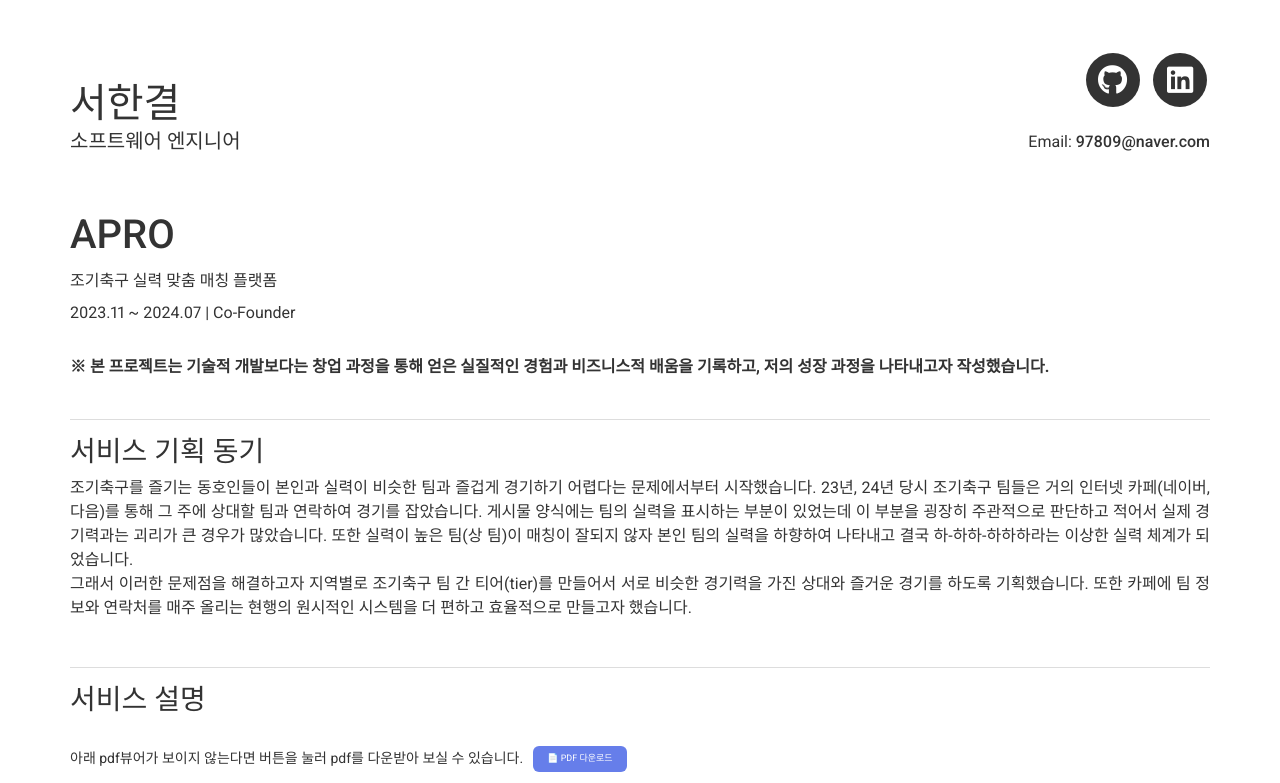
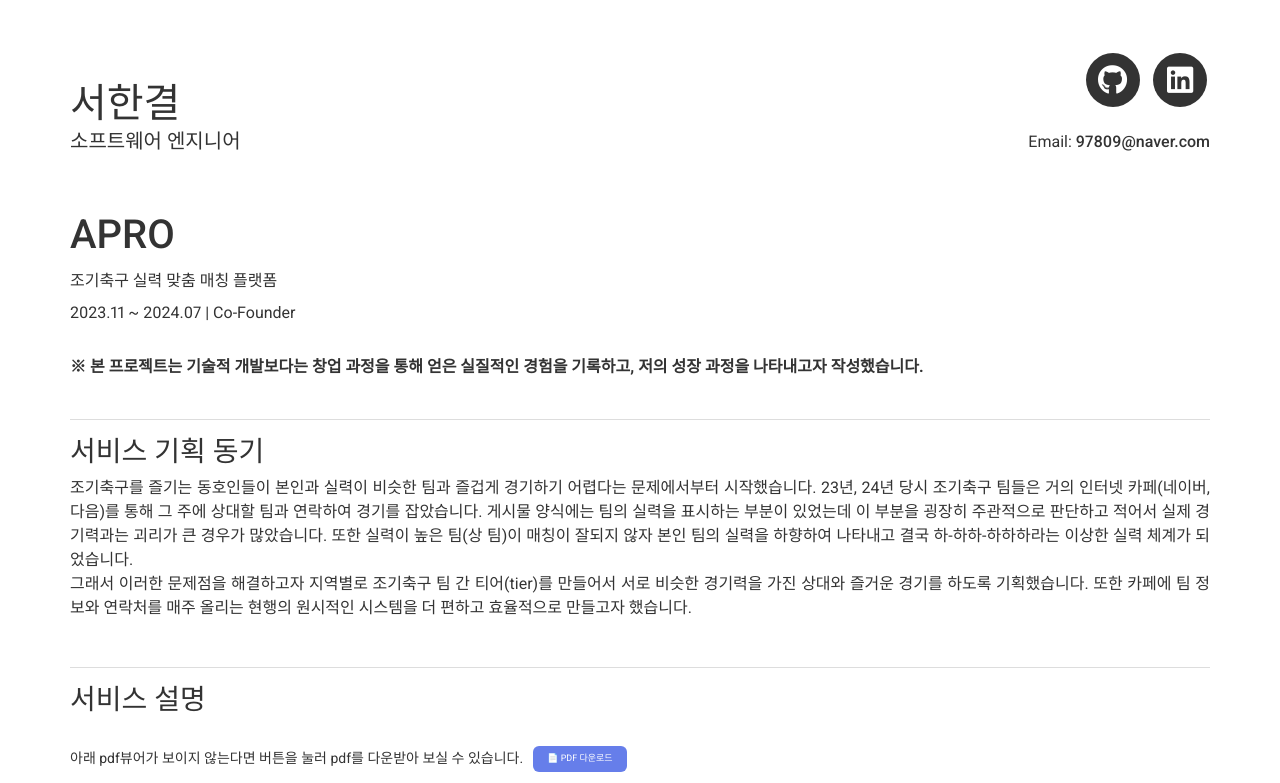
Before and after one commit to Hangyeol-SSeo/Hangyeol-SSeo.github.io, a Jekyll site: the page built from apro.md, in a window 1280 px wide and 900 px high, cut to the strip 0-783 px from the top of the window. Built offline with Jekyll 4.4.1, drawn with Linux system fonts in a browser that asks for light colours; nearby versions of some CDN libraries.

Commit message:
apro 맞춤법 및 문맥 수정2

```diff
--- a/apro.md
+++ b/apro.md
@@ -8,7 +8,7 @@ permalink: /experience/apro/
   <h1 style="margin-bottom: 10px;">APRO</h1>
   <p style="font-size: 1.6rem; color: #333; margin-bottom: 8px;">조기축구 실력 맞춤 매칭 플랫폼</p>
   <p style="font-size: 1.6rem; color: #333; margin-bottom: 30px;">2023.11 ~ 2024.07 | Co-Founder</p>
-  <p style="font-size: 1.6rem; color: #333; margin-bottom: 20px; font-weight: 600">※ 본 프로젝트는 기술적 개발보다는 창업 과정을 통해 얻은 실질적인 경험과 비즈니스적 배움을 기록하고, 저의 성장 과정을 나타내고자 작성했습니다.</p>
+  <p style="font-size: 1.6rem; color: #333; margin-bottom: 20px; font-weight: 600">※ 본 프로젝트는 기술적 개발보다는 창업 과정을 통해 얻은 실질적인 경험을 기록하고, 저의 성장 과정을 나타내고자 작성했습니다.</p>
 </div>
 
 ---
```
